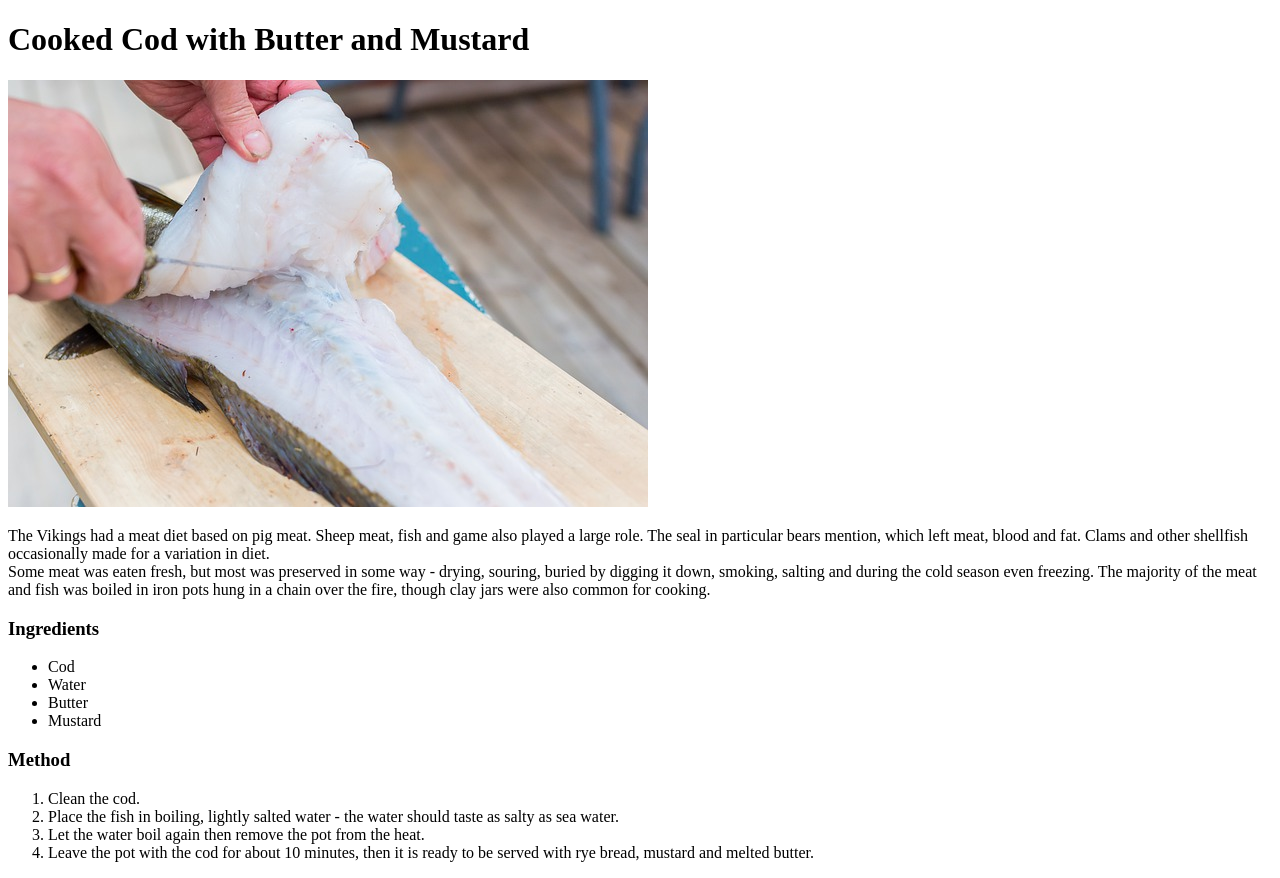
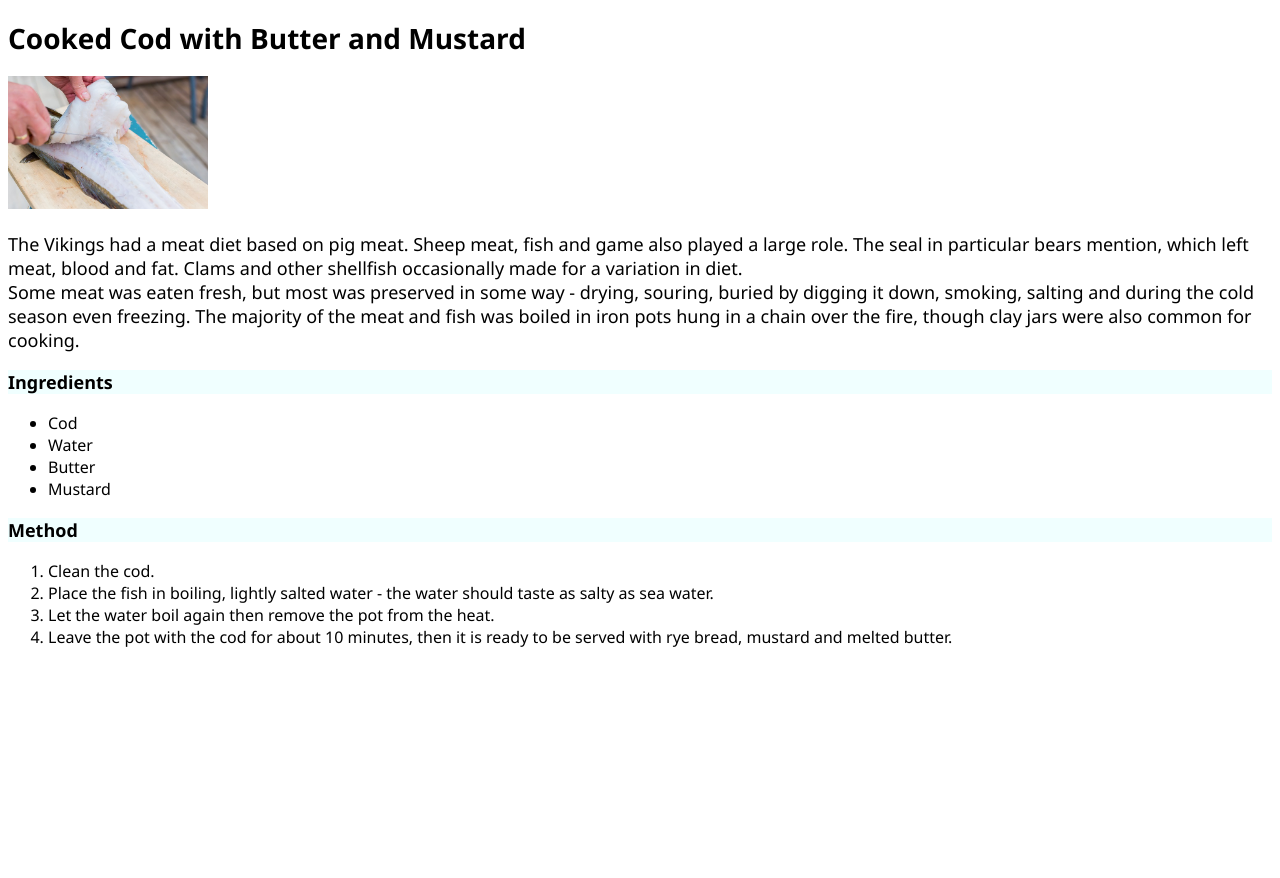
Before and after one commit to jaffacakes83/odin-recipes, a plain HTML site: page recipes/cod.html in a window 1280 px wide. After the commit the page ends 800 px from the top, so only its background shows below. Drawn offline with Linux system fonts and the light colour scheme.

Commit message:
Added css sheet

```diff
--- a/recipes/cod.html
+++ b/recipes/cod.html
@@ -4,6 +4,7 @@
     <meta charset="UTF-8">
     <meta http-equiv="X-UA-Compatible" content="IE=edge">
     <meta name="viewport" content="width=device-width, initial-scale=1.0">
+    <link rel="stylesheet" href="/styles.css">
     <title>Viking Food</title>
 </head>
 <body>
--- /dev/null
+++ b/styles.css
@@ -0,0 +1,21 @@
+* {
+    font-family: 'Segoe UI', Tahoma, Geneva, Verdana, sans-serif;
+}
+
+h1 {
+    font-size: 28px;
+}
+
+h3 {
+    font-size: 18px;
+    background-color: azure;
+}
+
+p {
+    font-size: 18px;
+}
+
+img {
+    width: 200px;
+    height: auto;
+}
```
Also changed, not shown: index.html (+1 -0 lines), recipes/bread.html (+1 -0 lines), recipes/cheese.html (+1 -0 lines).
